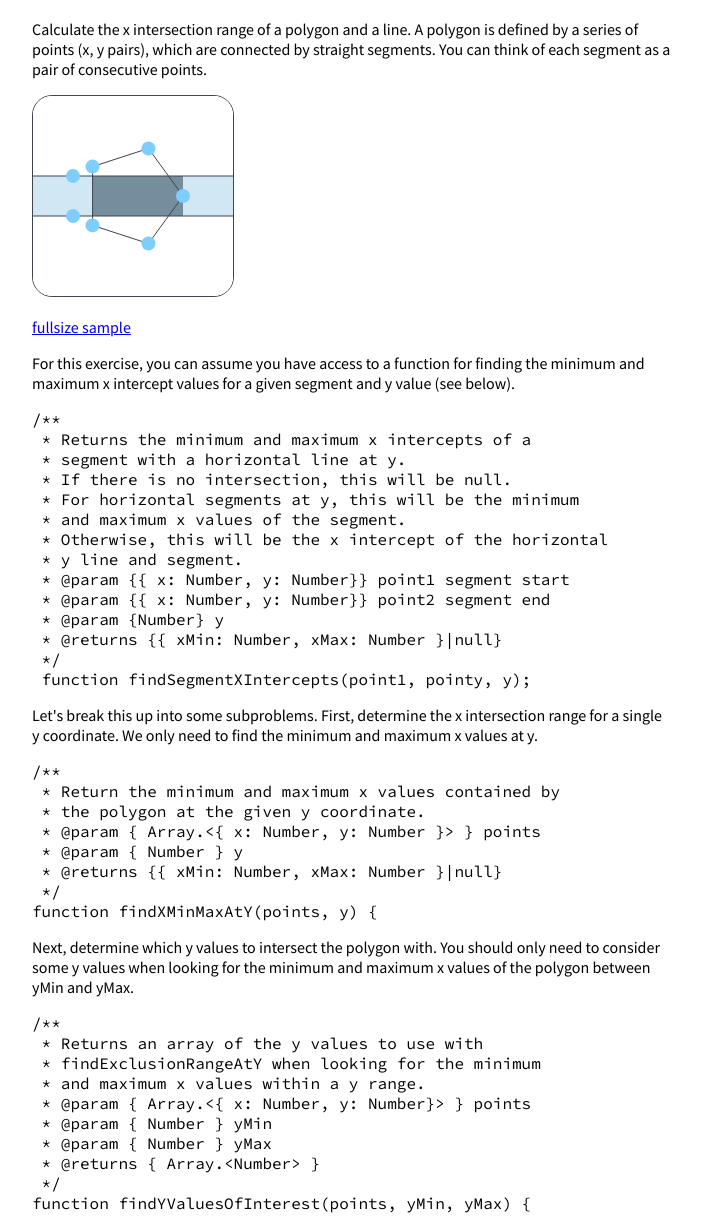
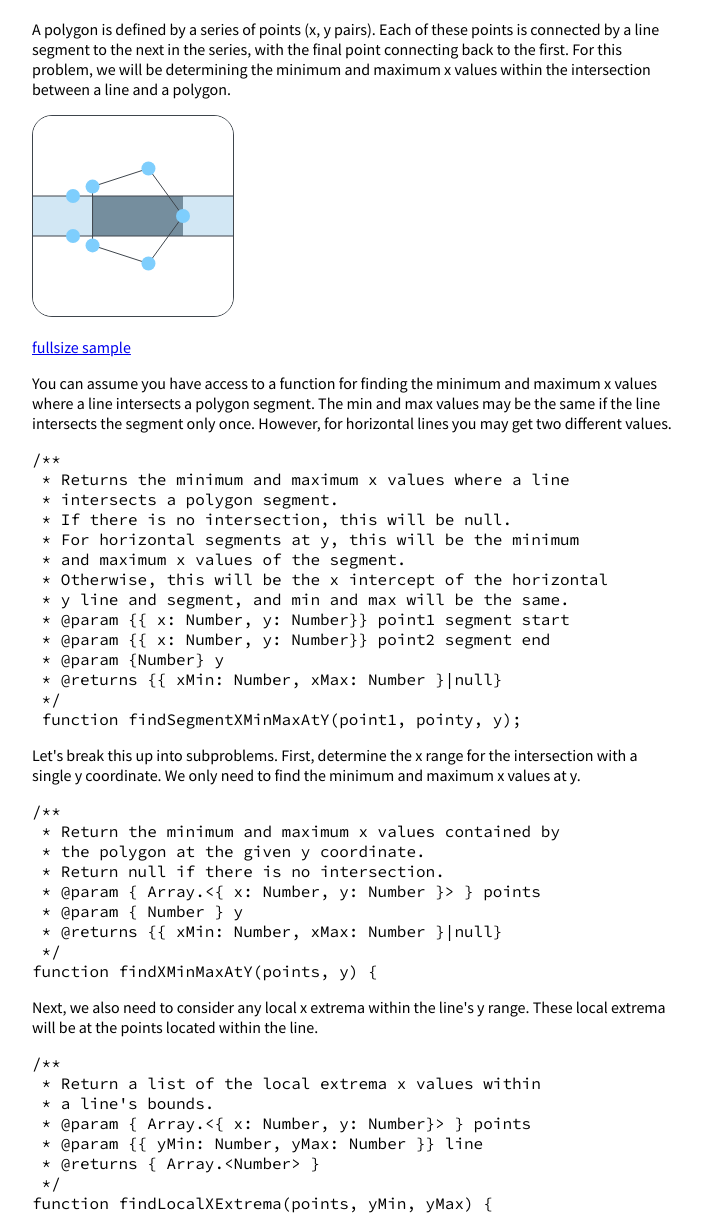
Before and after one commit to betravis/css-shapes-demos, a website: page exercises/03-polygon.html in a window 1280 px wide. Shown: the part 64-1290 px from the top of the page, without its empty margins (288-990 px from the left). Drawn offline with Linux system fonts and the light colour scheme.

Commit message:
updating polygon example

```diff
--- a/exercises/03-polygon.html
+++ b/exercises/03-polygon.html
@@ -6,39 +6,40 @@
 </head>
 <body>
     <h1>03 - Polygon Exclusions</h1>
-    <p>Calculate the x intersection range of a polygon and a line.
-    A polygon is defined by a series of points (x, y pairs), which are connected by straight segments. You can think of each segment as a pair of consecutive points.</p>
+    <p>A polygon is defined by a series of points (x, y pairs). Each of these points is connected by a line segment to the next in the series, with the final point connecting back to the first. For this problem, we will be determining the minimum and maximum x values within the intersection between a line and a polygon.</p>
     <iframe src="../demos/polygon.html" width="200" height="200"></iframe>
     <p><a href="../demos/polygon.html">fullsize sample</a></p>
 
-    <p>For this exercise, you can assume you have access to a function for finding the minimum and maximum x intercept values for a given segment and y value (see below).</p>
+    <p>You can assume you have access to a function for finding the minimum and maximum x values where a line intersects a polygon segment. The min and max values may be the same if the line intersects the segment only once. However, for horizontal lines you may get two different values.</p>
 
 <code><pre>
 /**
- * Returns the minimum and maximum x intercepts of a
- * segment with a horizontal line at y.
+ * Returns the minimum and maximum x values where a line
+ * intersects a polygon segment.
  * If there is no intersection, this will be null.
  * For horizontal segments at y, this will be the minimum
  * and maximum x values of the segment.
  * Otherwise, this will be the x intercept of the horizontal
- * y line and segment.
+ * y line and segment, and min and max will be the same.
  * @param {{ x: Number, y: Number}} point1 segment start
  * @param {{ x: Number, y: Number}} point2 segment end
  * @param {Number} y
  * @returns {{ xMin: Number, xMax: Number }|null}
  */
- function findSegmentXIntercepts(point1, pointy, y);
+ function findSegmentXMinMaxAtY(point1, pointy, y);
 </code></pre>
 
     <div class="page-break"></div>
 
-<p>Let's break this up into some subproblems. First, determine the x intersection range
-for a single y coordinate. We only need to find the minimum and maximum x values at y.</p>
+<p>Let's break this up into subproblems. First, determine the x range
+for the intersection with a single y coordinate.
+We only need to find the minimum and maximum x values at y.</p>
 
 <code><pre>
 /**
  * Return the minimum and maximum x values contained by
  * the polygon at the given y coordinate.
+ * Return null if there is no intersection.
  * @param { Array.&lt;{ x: Number, y: Number }&gt; } points
  * @param { Number } y
  * @returns {{ xMin: Number, xMax: Number }|null}
@@ -48,21 +49,18 @@ function findXMinMaxAtY(points, y) {
 
 <div class="page-break"></div>
 
-<p>Next, determine which y values to intersect the polygon with. You should only
-need to consider some y values when looking for the minimum and maximum x values of the polygon
-between yMin and yMax.</p>
+<p>Next, we also need to consider any local x extrema within the line's y range.
+These local extrema will be at the points located within the line.</p>
 
 <code><pre>
 /**
- * Returns an array of the y values to use with
- * findExclusionRangeAtY when looking for the minimum
- * and maximum x values within a y range.
+ * Return a list of the local extrema x values within
+ * a line's bounds.
  * @param { Array.&lt;{ x: Number, y: Number}&gt; } points
- * @param { Number } yMin
- * @param { Number } yMax
+ * @param {{ yMin: Number, yMax: Number }} line
  * @returns { Array.&lt;Number&gt; }
  */
-function findYValuesOfInterest(points, yMin, yMax) {
+function findLocalXExtrema(points, yMin, yMax) {
 </pre></code>
 
 <div class="page-break"></div>
```
